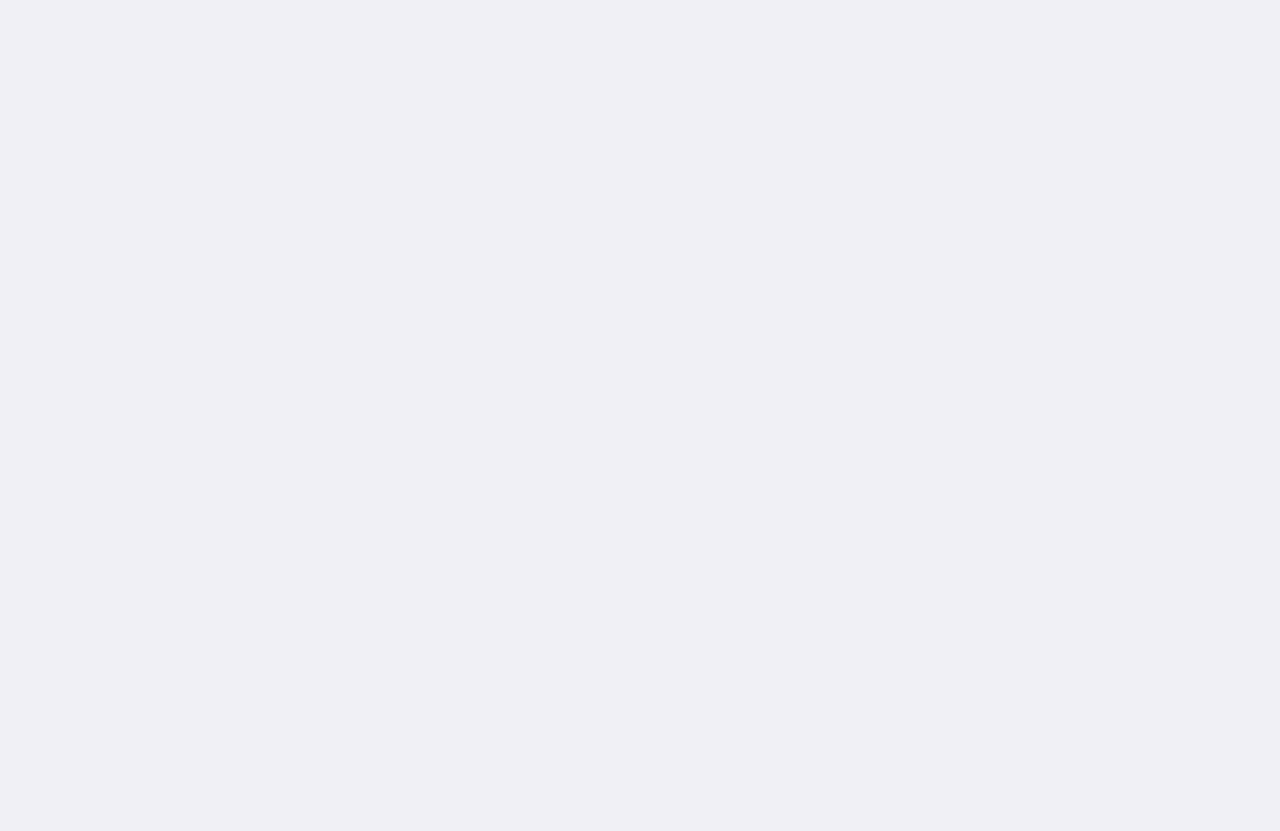
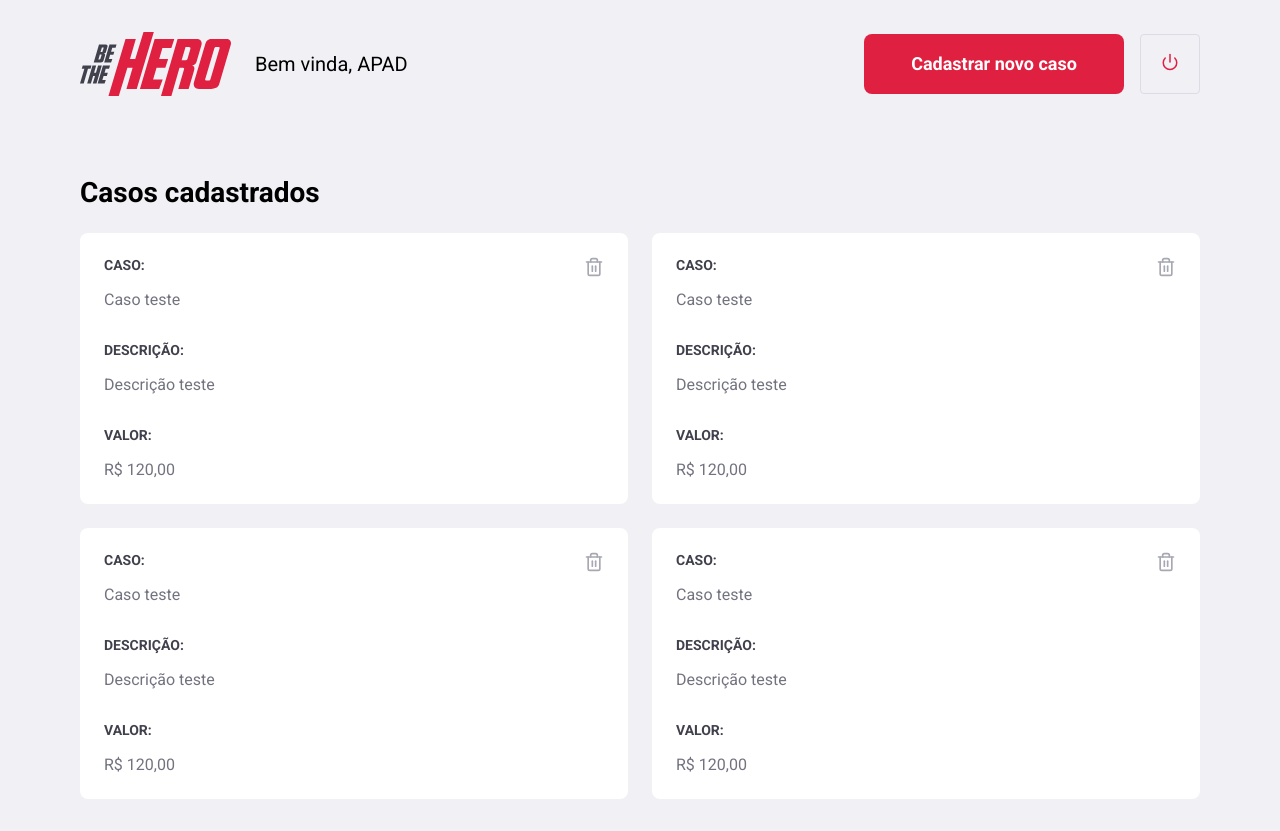
Before and after one commit to hansalmeida/Be-the-hero, a React (Create React App) app in the folder frontend/: page /profile in a window 1280 px wide. Before the commit the page ends 800 px from the top, so only its background shows below. Built offline with nearby package versions, Linux system fonts and the light colour scheme.

Commit message:
Profile Page Created New Profile page added to routes, and styled.

```diff
--- /dev/null
+++ b/frontend/src/pages/Profile/index.jsx
@@ -0,0 +1,86 @@
+import React from "react"
+import "./styles.scss"
+import { Link } from "react-router-dom"
+import { FiPower, FiTrash2 } from "react-icons/fi"
+
+import logoImg from "../../assets/logo.svg"
+
+const Profile = props => {
+  return (
+    <div className="Profile-component">
+      <header>
+        <img src={logoImg} alt="Be the hero logo" />
+        <span>Bem vinda, APAD</span>
+
+        <Link className="button" to="/incidents/new">
+          Cadastrar novo caso
+        </Link>
+        <button>
+          <FiPower size={18} color="#e02041" />
+        </button>
+      </header>
+
+      <h1>Casos cadastrados</h1>
+
+      <ul>
+        <li>
+          <strong>CASO:</strong>
+          <p>Caso teste</p>
+
+          <strong>DESCRIÇÃO:</strong>
+          <p>Descrição teste</p>
+
+          <strong>VALOR:</strong>
+          <p>R$ 120,00</p>
+
+          <button>
+            <FiTrash2 size={20} color="#a8a8b3" />
+          </button>
+        </li>
+        <li>
+          <strong>CASO:</strong>
+          <p>Caso teste</p>
+
+          <strong>DESCRIÇÃO:</strong>
+          <p>Descrição teste</p>
+
+          <strong>VALOR:</strong>
+          <p>R$ 120,00</p>
+
+          <button>
+            <FiTrash2 size={20} color="#a8a8b3" />
+          </button>
+        </li>
+        <li>
+          <strong>CASO:</strong>
+          <p>Caso teste</p>
+
+          <strong>DESCRIÇÃO:</strong>
+          <p>Descrição teste</p>
+
+          <strong>VALOR:</strong>
+          <p>R$ 120,00</p>
+
+          <button>
+            <FiTrash2 size={20} color="#a8a8b3" />
+          </button>
+        </li>
+        <li>
+          <strong>CASO:</strong>
+          <p>Caso teste</p>
+
+          <strong>DESCRIÇÃO:</strong>
+          <p>Descrição teste</p>
+
+          <strong>VALOR:</strong>
+          <p>R$ 120,00</p>
+
+          <button>
+            <FiTrash2 size={20} color="#a8a8b3" />
+          </button>
+        </li>
+      </ul>
+    </div>
+  )
+}
+export default Profile
--- /dev/null
+++ b/frontend/src/pages/Profile/styles.scss
@@ -0,0 +1,87 @@
+.Profile-component {
+  width: 100%;
+  max-width: 1180px;
+  padding: 0 30px;
+  margin: 32px auto;
+
+  header {
+    display: flex;
+    align-items: center;
+
+    span {
+      font-size: 20px;
+      margin-left: 24px;
+    }
+
+    img {
+      height: 64px;
+    }
+
+    a {
+      width: 260px;
+      margin-left: auto;
+      margin-top: 0;
+    }
+
+    button {
+      height: 60px;
+      width: 60px;
+      border-radius: 4px;
+      border: 1px solid #dcdce6;
+      background: transparent;
+      margin-left: 16px;
+      transition: border-color 0.2s;
+
+      &:hover {
+        border-color: #999;
+      }
+    }
+  }
+
+  h1 {
+    margin-top: 80px;
+    margin-bottom: 24px;
+  }
+
+  ul {
+    display: grid;
+    grid-template-columns: repeat(2, 1fr);
+    grid-gap: 24px;
+    list-style: none;
+
+    li {
+      background-color: #fff;
+      padding: 24px;
+      border-radius: 8px;
+      position: relative;
+
+      button {
+        position: absolute;
+        right: 24px;
+        top: 24px;
+        border: 0;
+        background-color: transparent;
+
+        &:hover {
+          opacity: 0.8;
+        }
+      }
+
+      strong {
+        display: block;
+        margin-bottom: 16px;
+        color: #41414d;
+      }
+
+      p + strong {
+        margin-top: 32px;
+      }
+
+      p {
+        color: #737380;
+        line-height: 21px;
+        font-size: 16px;
+      }
+    }
+  }
+}
--- a/frontend/src/routes.js
+++ b/frontend/src/routes.js
@@ -3,6 +3,7 @@
 
 import Logon from "./pages/Logon"
 import Register from "./pages/Register"
+import Profile from "./pages/Profile"
 
 const Routes = () => {
   return (
@@ -10,6 +11,7 @@
       <Switch>
         <Route exact path="/" component={Logon} />
         <Route path="/register" component={Register} />
+        <Route path="/profile" component={Profile} />
       </Switch>
     </Router>
   )
```
